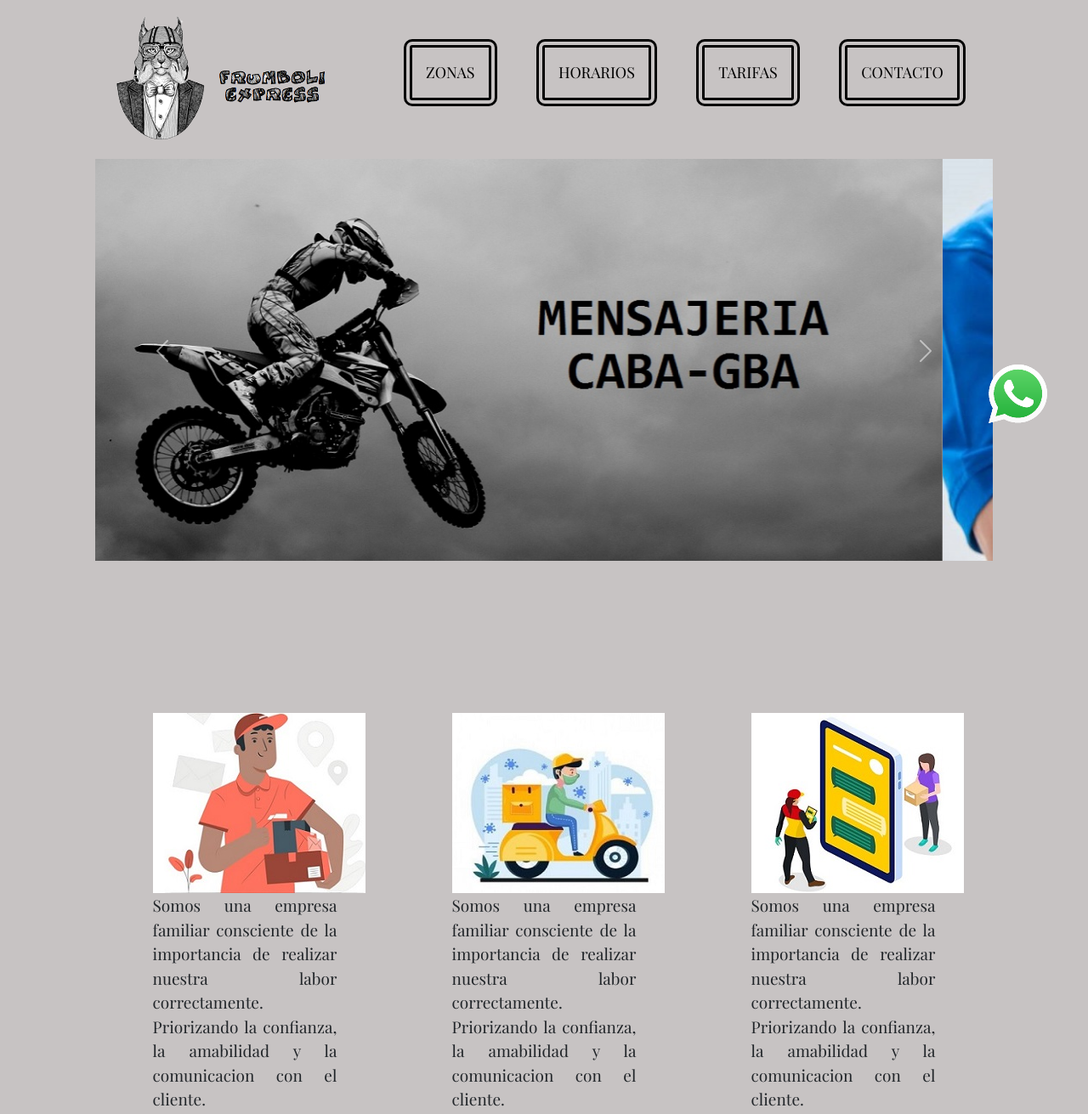
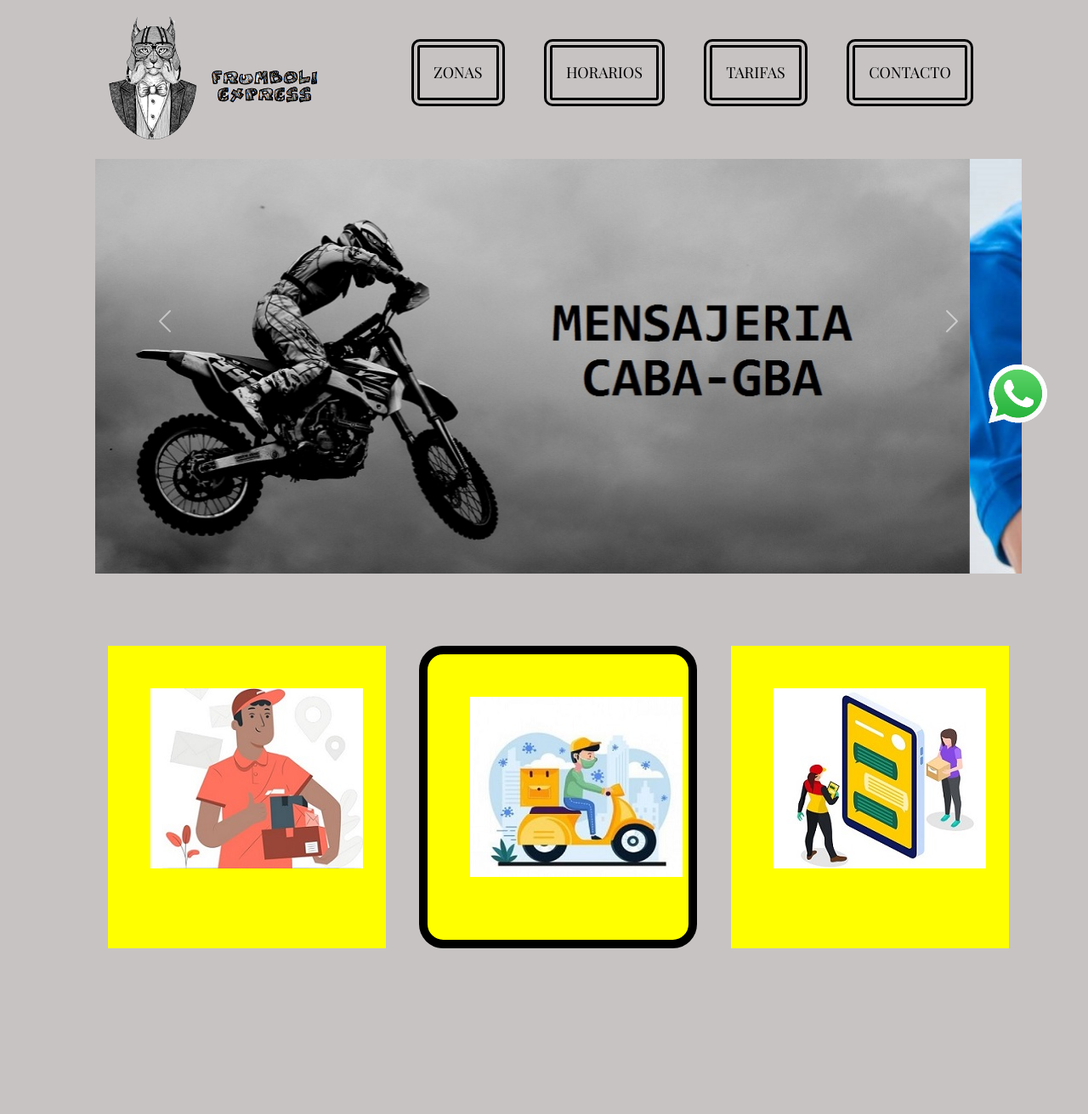
Before and after one commit to LuciaFrumbo/Mensajeria-Frumboli, a website: page index.html in a window 1280 px wide. Shown: the top 1311 px of the page at 85% size. Drawn offline with nearby package versions, Linux system fonts and the light colour scheme; some icons are missing; a web font is replaced by a local one.

Commit message:
desafio sass II

```diff
--- a/index.html
+++ b/index.html
@@ -5,6 +5,8 @@
   <meta charset="UTF-8">
   <meta http-equiv="X-UA-Compatible" content="IE=edge">
   <meta name="viewport" content="width=device-width, initial-scale=1.0">
+  <meta name="description=" content="Empresa de mensajeria en CABA y GBA. Trabajamos con emprendimientos, mercadolibre, mercadoenvios FLEX y envios en general. Realizamos todo tipo de tramites y pagos.">
+  <meta name="keywords" content="envios, mensajeria, motos, mercadolibre, mercadoenvios flex, mercado envios, logistica, motomensajeria, emprendimientos">
   <title>Frumboli Express. Servicio de mensajeria.</title>
   <link rel="preconnect" href="https://fonts.googleapis.com">
   <link rel="preconnect" href="https://fonts.googleapis.com">
@@ -62,27 +64,27 @@
       </button>
     </div>
 
-    <section class="flex-row">
+    <section class="position">
       <div class="about">
         <img src="./assets/imagenes/1.jpg">
-        <p class="">Somos una empresa familiar consciente de la importancia de realizar nuestra labor
+        <!--<p class="">Somos una empresa familiar consciente de la importancia de realizar nuestra labor
           correctamente.
           Priorizando la confianza, la amabilidad y la comunicacion con el cliente.
-        </p>
+        </p>-->
       </div>
-      <div class="about">
+      <div class="about--border">
         <img src="./assets/imagenes/moto.jpg">
-        <p class="">Somos una empresa familiar consciente de la importancia de realizar nuestra labor
+        <!--<p class="">Somos una empresa familiar consciente de la importancia de realizar nuestra labor
           correctamente.
           Priorizando la confianza, la amabilidad y la comunicacion con el cliente.
-        </p>
+        </p>-->
       </div>
       <div class="about">
         <img src="./assets/imagenes/cel.jpg">
-        <p class="">Somos una empresa familiar consciente de la importancia de realizar nuestra labor
+       <!-- <p class="">Somos una empresa familiar consciente de la importancia de realizar nuestra labor
           correctamente.
           Priorizando la confianza, la amabilidad y la comunicacion con el cliente.
-        </p>
+        </p>-->
       </div>
 
     </section>
--- a/sass/misc/_mixins.scss
+++ b/sass/misc/_mixins.scss
@@ -1,8 +1,16 @@
 /*HELPERS*/
-.flex-row {
+/*.flex-row {
     display: flex;
     flex-direction: row;
     justify-content: space-around;
+}*/
+
+@mixin flex($direction, $justify, $align, $gap){
+    display:flex;
+    flex-direction: $direction;
+    justify-content: $justify;
+    align-items: $align;
+    gap: $gap;
 }
 
 /* MEDIA QUERIES */
@@ -10,6 +18,7 @@
 
     .flex-row {
         display: flex;
+        flex-direction: column;
         flex-wrap: wrap;
 
     }
--- a/sass/misc/_normalize.scss
+++ b/sass/misc/_normalize.scss
@@ -26,8 +26,8 @@ body {
 }
 
 main {
+
     display: grid;
     grid-template-rows: 30% 70%;
     justify-items: center;
-
 }
--- a/sass/misc/_variables.scss
+++ b/sass/misc/_variables.scss
@@ -0,0 +1,11 @@
+$background__color:(
+Blue: blue,
+Red: Red,
+Yellow: yellow,
+);
+
+@each $var, $val in $background__color {
+    .background__color--#{$val} {
+        background-color: #{$val};
+    }
+}
--- a/sass/partials/_footer.scss
+++ b/sass/partials/_footer.scss
@@ -1,14 +1,16 @@
 /*FOOTER*/
 footer {
-    display: flex;
+    @include flex(row, center, center, 20px);
+    /*display: flex;
     gap: 20px;
     justify-content: center;
-    align-items: center;
+    align-items: center;*/
     margin: 100px auto 0;
     max-width: 1080px;
     &__img {
         width: 100px;
         height: 100px;
+
     }
 }
 /* Cambiar fuente y nombre de la clase*/
--- a/sass/partials/_header.scss
+++ b/sass/partials/_header.scss
@@ -13,10 +13,15 @@ header {
         padding: 1rem;
 
     }
+    nav {
+        @include flex(row, space-between, center, 1em);
+    }
+
     .navbar {
-            display: flex;
+        @include flex(row, space-around, center, 0em);
+            /*display: flex;
             justify-content: space-around;
-            align-items: center;
+            align-items: center;*/
             min-height: 10vh;
             flex-basis: 70%;
             list-style-type: none;
--- a/sass/views/_contacto.scss
+++ b/sass/views/_contacto.scss
@@ -1,8 +1,9 @@
 /* Estilos Contacto */
 
 .contactus {
-    display: flex;
-    flex-direction: column;
+    @include flex(column, space-between, center, 1em);
+   /* display: flex;
+    flex-direction: column;*/
     width: 50%;
     height: 70%;
     margin: 150px auto 100px;
--- a/sass/views/_home.scss
+++ b/sass/views/_home.scss
@@ -1,12 +1,21 @@
 /* Estilos Index */
 .about {
-
     width: 30%;
     height: 40%;
     margin: 150px auto 300px;
     padding: 50px;
     font-size: 1.9em;
     text-align: justify;
+    background-color: map-get($background__color, yellow );
     /*border: solid 10px rgb(10, 6, 6);
     border-radius: 1em;*/
+    &--border {
+        @extend .about;
+        border: solid 10px black;
+        border-radius: 1.5em;
+    }
 }
+
+.position {
+    @include flex(row, space-around, center, 1em);
+}
```
Also changed, not shown: assets/contacto.html (+2 -1 lines), assets/horarios.html (+3 -2 lines), assets/tarifas.html (+9 -8 lines), assets/zonas.html (+2 -1 lines), assets/css/styles.css.
